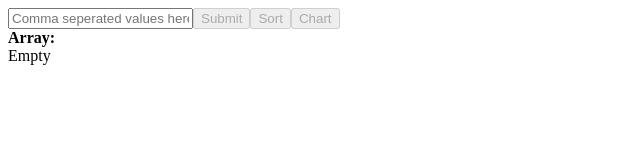
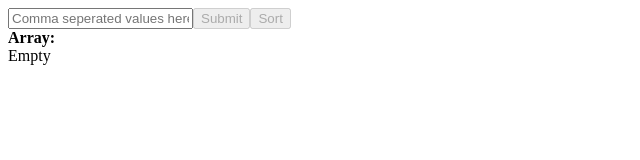
Before and after one commit to adithya-s-sekhar/bubbleSort, a React (Vite) app: page / in a window 1280 px wide. Shown: the top 160 px of the page, without its empty margins (0-640 px from the left). Built offline with nearby package versions, Linux system fonts and the light colour scheme.

Commit message:
remove chart button

```diff
--- a/src/features/numbers/NumbersInput.jsx
+++ b/src/features/numbers/NumbersInput.jsx
@@ -1,6 +1,6 @@
 import { useState } from "react"
 import { useDispatch } from "react-redux";
-import { addNumbers, sortNumbers, createChart } from "./numbersSlice";
+import { addNumbers, sortNumbers } from "./numbersSlice";
 import { useSelector } from "react-redux";
 
 const NumbersInput = () => {
@@ -21,10 +21,6 @@ const NumbersInput = () => {
         dispatch(sortNumbers());
     }
 
-    const handleChart = () => {
-        dispatch(createChart(numbers));
-    }
-
     const canSubmit = !Boolean(input);
     const canSort = !Boolean(numbers);
 
@@ -38,7 +34,6 @@ const NumbersInput = () => {
         />
         <button onClick={handleSubmit} disabled={canSubmit}>Submit</button>
         <button onClick={handleSort} disabled={canSort}>Sort</button>
-        <button onClick={handleChart} disabled={canSort}>Chart</button>
         </div>
     )
 }
--- a/src/features/numbers/numbersSlice.js
+++ b/src/features/numbers/numbersSlice.js
@@ -6,12 +6,10 @@ const numbersSlice = createSlice({
     reducers: {
         addNumbers(state,action) {
             state['list'] = action.payload.split(',').map(i => parseInt(i));
+            state['heights'] = calculateHeights(state.list).map(i => i);
         },
         sortNumbers(state) {
             bubbleSort(state.list);
-        },
-        createChart(state, action){
-            state['heights'] = calculateHeights(action.payload).map(i => i);
         }
     }
 })
```
